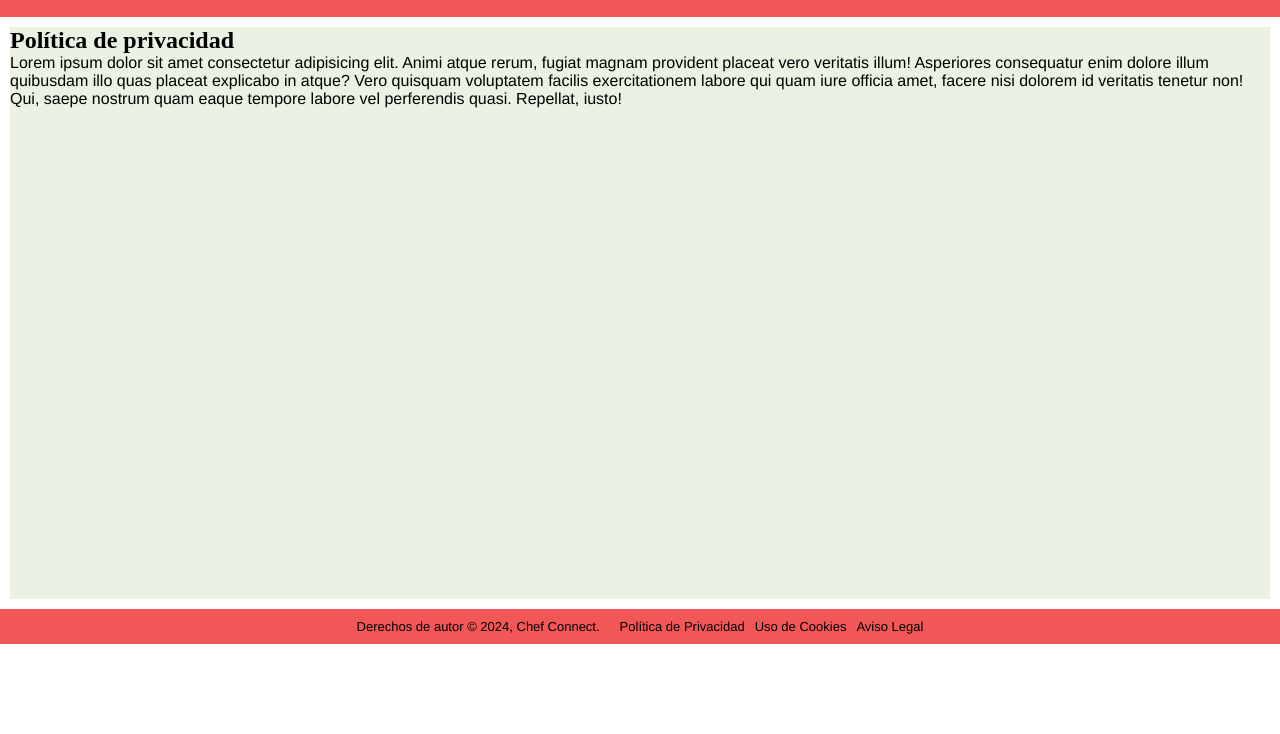
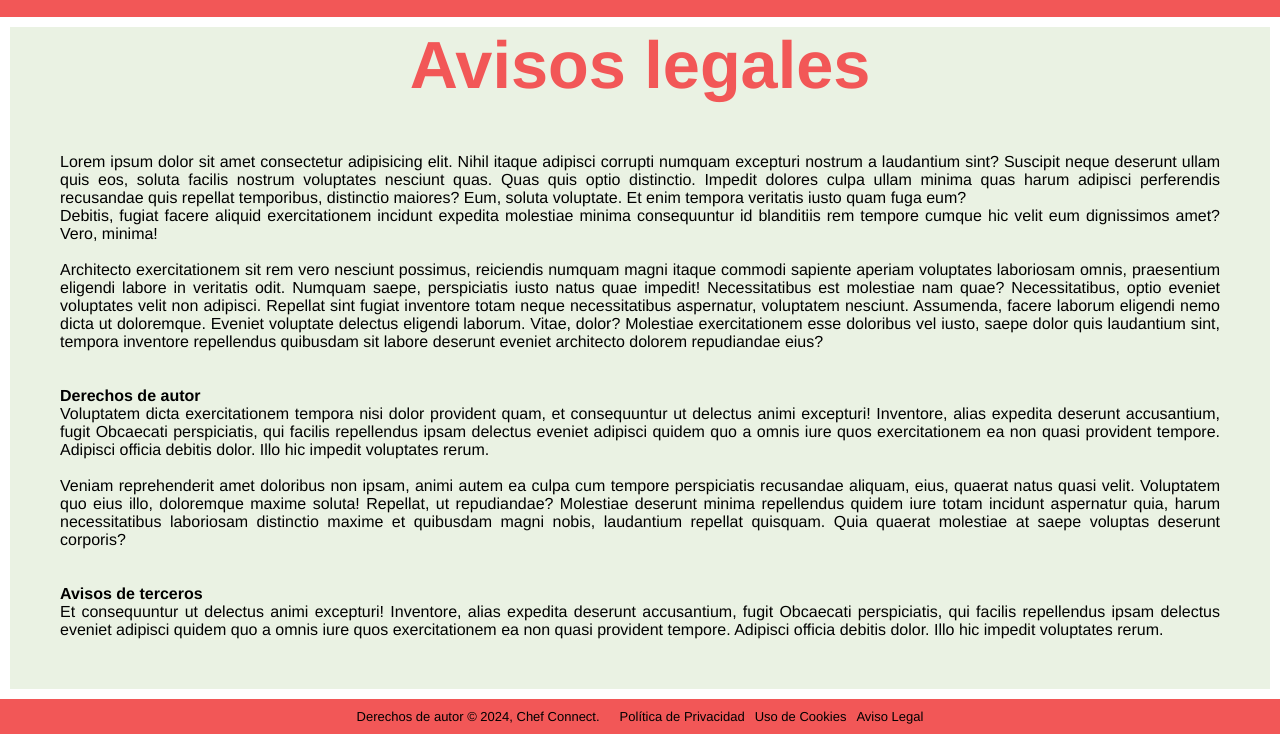
Before and after one commit to Laus-Fdz/ChefConnect, a plain HTML site: page TyC/AvisoLegal.html in a window 1280 px wide. Shown: the part 156-890 px from the top of the page. Before the commit the page ends 800 px from the top, so only its background shows below. Drawn offline with Linux system fonts and the light colour scheme.

Commit message:
update avisos legales

```diff
--- a/TyC/AvisoLegal.html
+++ b/TyC/AvisoLegal.html
@@ -27,6 +27,18 @@
 
         p {
             font-family: Helvetica;
+        }
+
+        .parrafoAvisos {
+            margin: 50px;
+            text-align: justify;
+        }
+
+        .cabecera {
+            display: flex;
+            flex-direction: column;
+            justify-content: center;
+            align-items: center;
         }
 
 
@@ -119,10 +131,30 @@
         </div>
 
         <div class="content">
-            <h2>Política de privacidad</h2>
-            <p>Lorem ipsum dolor sit amet consectetur adipisicing elit. Animi atque rerum, fugiat magnam provident placeat vero veritatis illum! Asperiores consequatur enim dolore illum quibusdam illo quas placeat explicabo in atque?
-            Vero quisquam voluptatem facilis exercitationem labore qui quam iure officia amet, facere nisi dolorem id veritatis tenetur non! Qui, saepe nostrum quam eaque tempore labore vel perferendis quasi. Repellat, iusto!</p>
-
+            <div class="cabecera">
+                <h1>Avisos legales</h1>
+                <div class="parrafoAvisos">
+                    <p>Lorem ipsum dolor sit amet consectetur adipisicing elit. Nihil itaque adipisci corrupti numquam excepturi nostrum a laudantium sint? Suscipit neque deserunt ullam quis eos, soluta facilis nostrum voluptates nesciunt quas.
+                    Quas quis optio distinctio. Impedit dolores culpa ullam minima quas harum adipisci perferendis recusandae quis repellat temporibus, distinctio maiores? Eum, soluta voluptate. Et enim tempora veritatis iusto quam fuga eum?<br>Debitis, fugiat facere aliquid exercitationem incidunt expedita molestiae minima consequuntur id blanditiis rem tempore cumque hic velit eum dignissimos amet? Vero, minima!</p>
+                    <br>
+                    <p>
+                    Architecto exercitationem sit rem vero nesciunt possimus, reiciendis numquam magni itaque commodi sapiente aperiam voluptates laboriosam omnis, praesentium eligendi labore in veritatis odit. Numquam saepe, perspiciatis iusto natus quae impedit!
+                    Necessitatibus est molestiae nam quae? Necessitatibus, optio eveniet voluptates velit non adipisci. Repellat sint fugiat inventore totam neque necessitatibus aspernatur, voluptatem nesciunt. Assumenda, facere laborum eligendi nemo dicta ut doloremque.
+                    Eveniet voluptate delectus eligendi laborum. Vitae, dolor? Molestiae exercitationem esse doloribus vel iusto, saepe dolor quis laudantium sint, tempora inventore repellendus quibusdam sit labore deserunt eveniet architecto dolorem repudiandae eius?</p><br>
+                    <br><p><b>Derechos de autor</b></p>
+                    <p>
+                        Voluptatem dicta exercitationem tempora nisi dolor provident quam, et consequuntur ut delectus animi excepturi! Inventore, alias expedita deserunt accusantium, fugit
+                        Obcaecati perspiciatis, qui facilis repellendus ipsam delectus eveniet adipisci quidem quo a omnis iure quos exercitationem ea non quasi provident tempore. Adipisci officia debitis dolor. Illo hic impedit voluptates rerum.
+                    </p>
+                    <br><p>Veniam reprehenderit amet doloribus non ipsam, animi autem ea culpa cum tempore perspiciatis recusandae aliquam, eius, quaerat natus quasi velit. Voluptatem quo eius illo, doloremque maxime soluta! Repellat, ut repudiandae?
+                    Molestiae deserunt minima repellendus quidem iure totam incidunt aspernatur quia, harum necessitatibus laboriosam distinctio maxime et quibusdam magni nobis, laudantium repellat quisquam. Quia quaerat molestiae at saepe voluptas deserunt corporis?</p>
+                    <br>
+                    <br><p><b>Avisos de terceros</b></p>
+                    <p>
+                    Et consequuntur ut delectus animi excepturi! Inventore, alias expedita deserunt accusantium, fugit
+                    Obcaecati perspiciatis, qui facilis repellendus ipsam delectus eveniet adipisci quidem quo a omnis iure quos exercitationem ea non quasi provident tempore. Adipisci officia debitis dolor. Illo hic impedit voluptates rerum.
+                </div>
+            </div>
         </div>
 
         <div class="footer">
```
Also changed, not shown: Home/home.html (+1 -1 lines), TyC/UsoCookies.html (+1 -0 lines).
